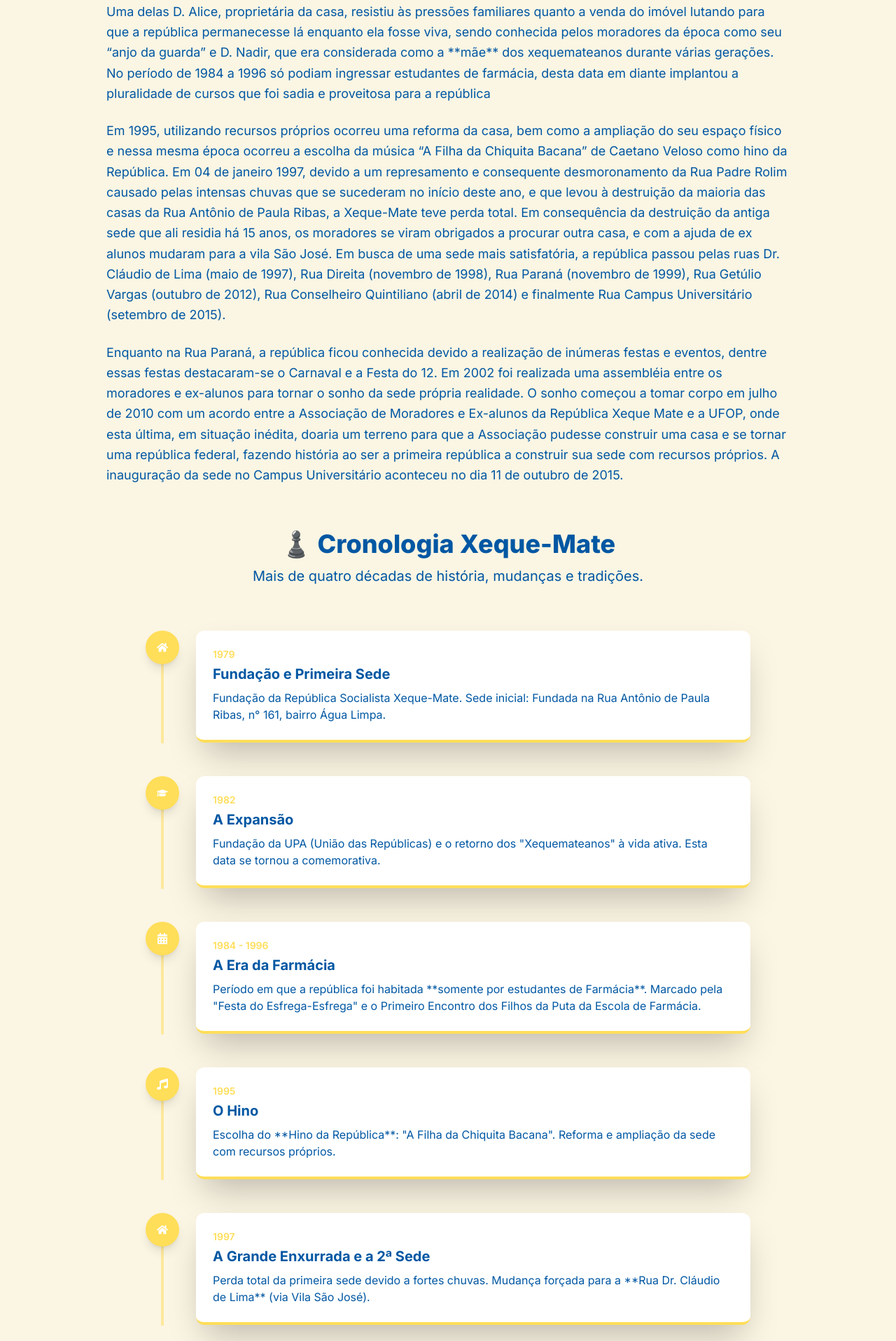
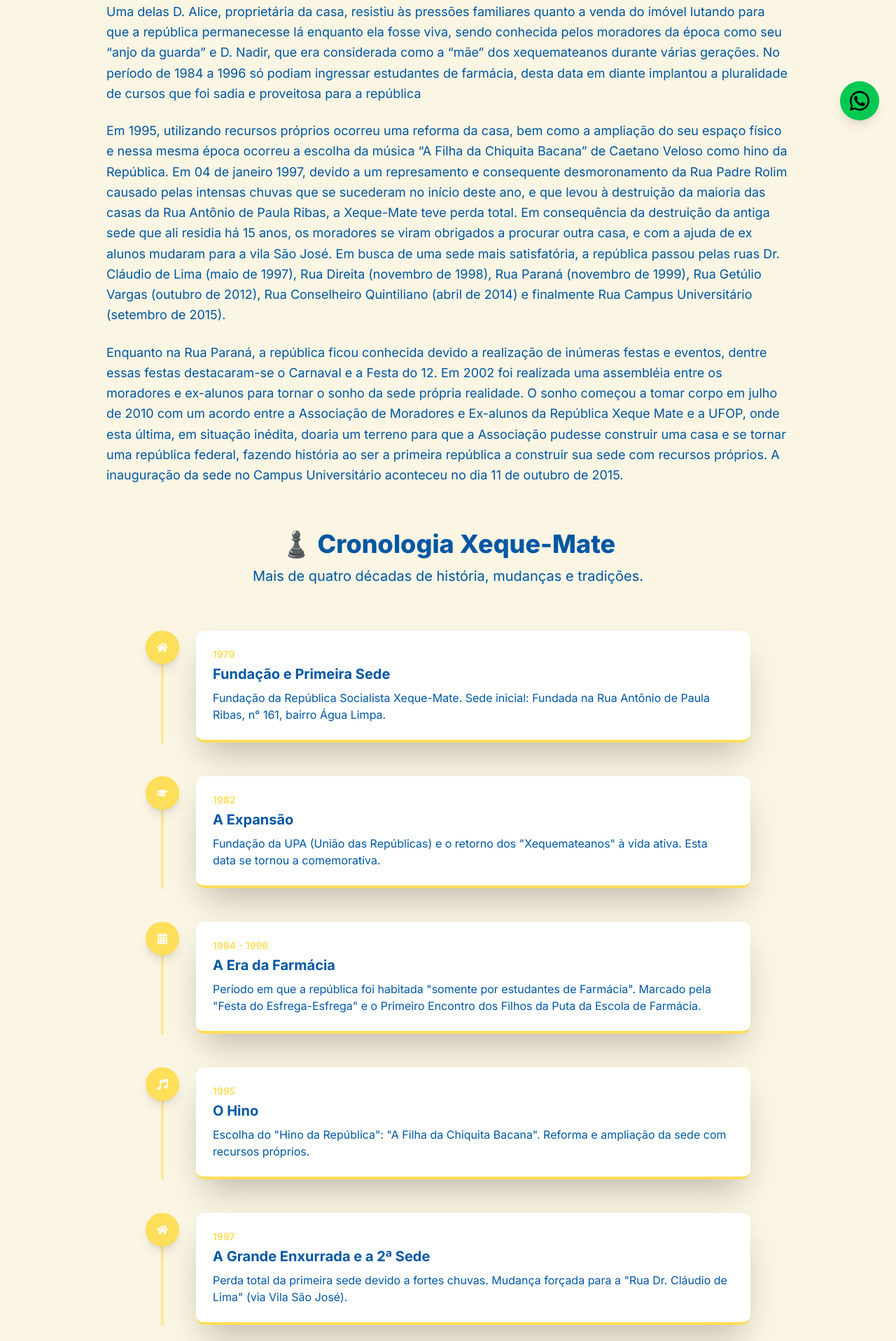
Before and after one commit to lucasFilppe/republica-xeque-mate-site, a Next.js app: page /a-republica in a window 1280 px wide. Shown: the part 604-2520 px from the top of the page at 70% size. Built offline with nearby package versions, Linux system fonts and the light colour scheme.

Commit message:
corrigindo links e adicionando componente para botão de wpp

```diff
--- a/app/a-casa/page.tsx
+++ b/app/a-casa/page.tsx
@@ -169,7 +169,7 @@ export default function ACasa() {
                 Preto.
               </p>
               <Link
-                href="https://wa.me/seunumerowhatsapp" // Link direto para o Zap converte mais que página de contato
+                href="https://wa.me/31971527535" // Link direto para o Zap converte mais que página de contato
                 className="inline-flex items-center gap-2 bg-rebu-primary text-rebu-secondary font-bold py-4 px-10 rounded-full text-lg transition duration-300 hover:bg-white hover:scale-105"
               >
                 Agendar visita pelo WhatsApp &rarr;
--- a/app/a-republica/page.tsx
+++ b/app/a-republica/page.tsx
@@ -105,25 +105,25 @@ const CronologiaSection: React.FC = () => {
       year: '1984 - 1996',
       icon: <FaCalendarAlt />,
       title: 'A Era da Farmácia',
-      content: 'Período em que a república foi habitada **somente por estudantes de Farmácia**. Marcado pela "Festa do Esfrega-Esfrega" e o Primeiro Encontro dos Filhos da Puta da Escola de Farmácia.',
+      content: 'Período em que a república foi habitada "somente por estudantes de Farmácia". Marcado pela "Festa do Esfrega-Esfrega" e o Primeiro Encontro dos Filhos da Puta da Escola de Farmácia.',
     },
     {
       year: '1995',
       icon: <FaMusic />,
       title: 'O Hino',
-      content: 'Escolha do **Hino da República**: "A Filha da Chiquita Bacana". Reforma e ampliação da sede com recursos próprios.',
+      content: 'Escolha do "Hino da República": "A Filha da Chiquita Bacana". Reforma e ampliação da sede com recursos próprios.',
     },
     {
       year: '1997',
       icon: <FaHome />,
       title: 'A Grande Enxurrada e a 2ª Sede',
-      content: 'Perda total da primeira sede devido a fortes chuvas. Mudança forçada para a **Rua Dr. Cláudio de Lima** (via Vila São José).',
+      content: 'Perda total da primeira sede devido a fortes chuvas. Mudança forçada para a "Rua Dr. Cláudio de Lima" (via Vila São José).',
     },
     {
       year: '1998 - 1999',
       icon: <FaHome />,
       title: 'Anos de Itinerância',
-      content: 'Novas mudanças de sede: em 1998, para a **Rua Direita**; em 1999, para a **Rua Paraná**. Período de grandes festas (Carnaval e Festa do 12).',
+      content: 'Novas mudanças de sede: em 1998, para a "Rua Direita"; em 1999, para a *"Rua Paraná". Período de grandes festas (Carnaval e Festa do 12).',
     },
     {
       year: '2002',
@@ -141,25 +141,25 @@ const CronologiaSection: React.FC = () => {
       year: '2012',
       icon: <FaDog />,
       title: 'Chegada da Buneka e Nova Sede Temporária',
-      content: 'Chegada da icônica moradora canina, **a Buneka** 🐕. Mudança para a **Rua Getúlio Vargas**.',
+      content: 'Chegada da icônica moradora canina, "a Buneka" 🐕. Mudança para a "Rua Getúlio Vargas".',
     },
     {
       year: '2013',
       icon: <FaCalendarAlt />,
       title: 'O Título',
-      content: '**Campeã do Campeonato de Repúblicas**.',
+      content: "Campeã do Campeonato de Repúblicas",
     },
     {
       year: '2014',
       icon: <FaHome />,
       title: 'A Última Parada Antes',
-      content: 'Mudança para a **Rua Conselheiro Quintiliano**. Realização da histórica **Festa Junina Xeque-Mate e Aquarius**.',
+      content: 'Mudança para a "Rua Conselheiro Quintiliano". Realização da histórica "Festa Junina Xeque-Mate e Aquarius".',
     },
     {
       year: '2015',
       icon: <FaHome />,
       title: 'A Sede Definitiva',
-      content: 'Mudança (Setembro) e **Inauguração Oficial (11 de Outubro)** da sede própria no Campus Universitário. Resgate aprofundado da história.',
+      content: 'Mudança (Setembro) e "Inauguração Oficial (11 de Outubro)" da sede própria no Campus Universitário. Resgate aprofundado da história.',
     },
   ];
 
@@ -189,7 +189,7 @@ const CronologiaSection: React.FC = () => {
             Cada ano é uma peça fundamental. Para conhecer os nomes, fotos e detalhes de cada era, visite nosso memorial.
           </p>
           <Link
-            href="/memorial"
+            href="/ex-alunos"
             className="mt-8 inline-block bg-rebu-primary text-rebu-secondary font-bold py-3 px-8 rounded-lg text-lg shadow-lg shadow-rebu-primary/50 hover:bg-rebu-secondary hover:text-rebu-soft hover:shadow-rebu-primary/60 transition duration-300 transform hover:scale-105"
           >
             Explorar o Memorial Completo &rarr;
@@ -242,7 +242,7 @@ export default function ARepublica() {
               familiares quanto a venda do imóvel lutando para que a república
               permanecesse lá enquanto ela fosse viva, sendo conhecida pelos
               moradores da época como seu &ldquo;anjo da guarda&rdquo; e D. Nadir, que era
-              considerada como a **mãe** dos xequemateanos durante várias
+              considerada como a &ldquo;mãe&rdquo; dos xequemateanos durante várias
               gerações. No período de 1984 a 1996 só podiam ingressar estudantes
               de farmácia, desta data em diante implantou a pluralidade de
               cursos que foi sadia e proveitosa para a república
--- a/app/layout.tsx
+++ b/app/layout.tsx
@@ -5,6 +5,7 @@ import './globals.css';
 import { Inter, Oswald } from 'next/font/google';
 import AuthProvider from '../components/shared/SessionProvider';
 import { Footer } from '@/components/shared/Footer';
+import WhatsAppFloatingButton from '@/components/shared/WhatsAppFloatingButton';
 
 const oswald = Oswald({
   subsets: ['latin'],
@@ -78,6 +79,7 @@ export default function RootLayout({
           {children}
           <Analytics />
         </AuthProvider>
+        <WhatsAppFloatingButton/>
         <Footer/>
       </body>
     </html>
--- /dev/null
+++ b/components/shared/WhatsAppFloatingButton.tsx
@@ -0,0 +1,26 @@
+"use client";
+
+import Image from "next/image";
+import { assets } from "@/assets/assets";
+
+export default function WhatsAppFloatingButton() {
+  return (
+    <a
+      href="https://wa.me/5531971527535"
+      target="_blank"
+      rel="noopener noreferrer"
+      aria-label="Falar comigo no WhatsApp"
+      className="
+        fixed bottom-6 right-6 z-50
+        w-14 h-14 rounded-full
+        bg-green-500
+        flex items-center justify-center
+        shadow-lg
+        hover:bg-green-600
+        transition-colors
+      "
+    >
+      <Image src="/whatsapp.svg" alt="WhatsApp" width={28} height={28} />
+    </a>
+  );
+}
```
Also changed, not shown: public/whatsapp.svg (added).
